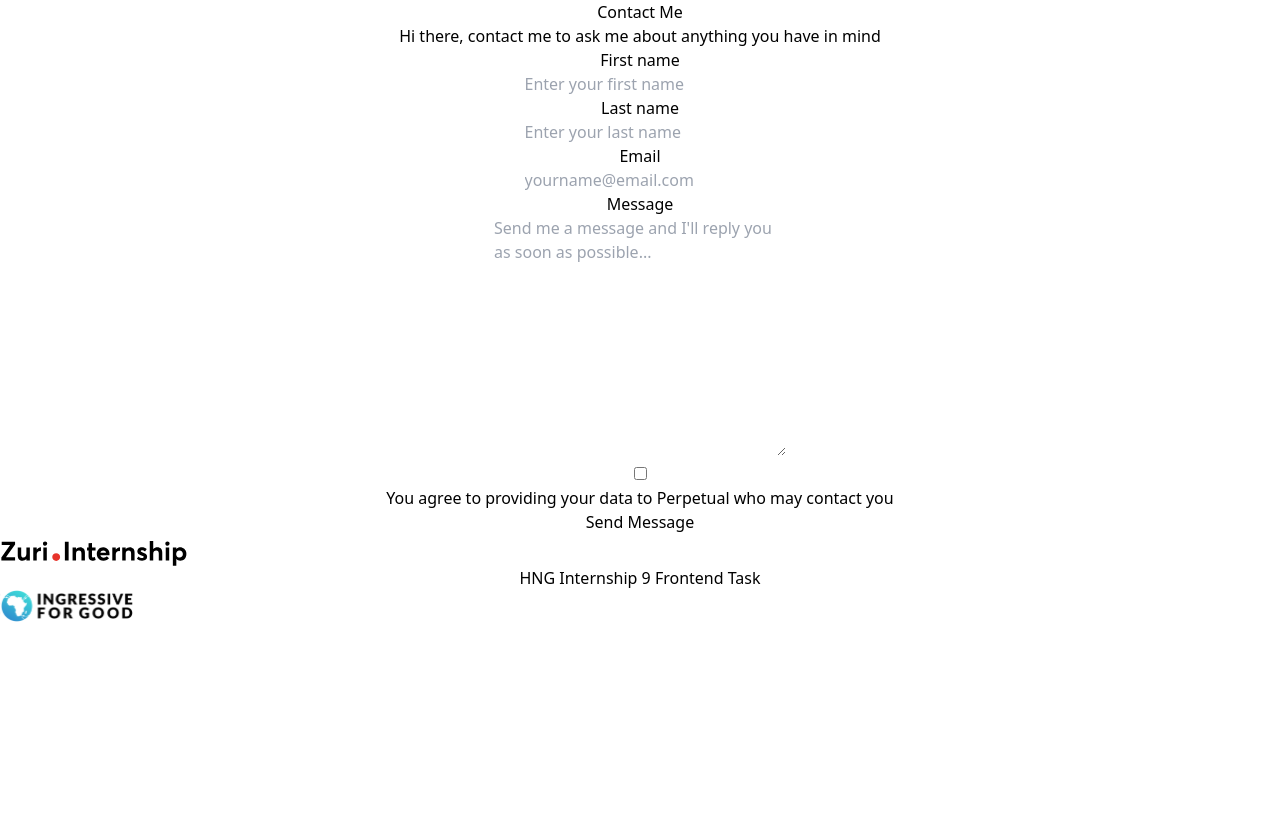
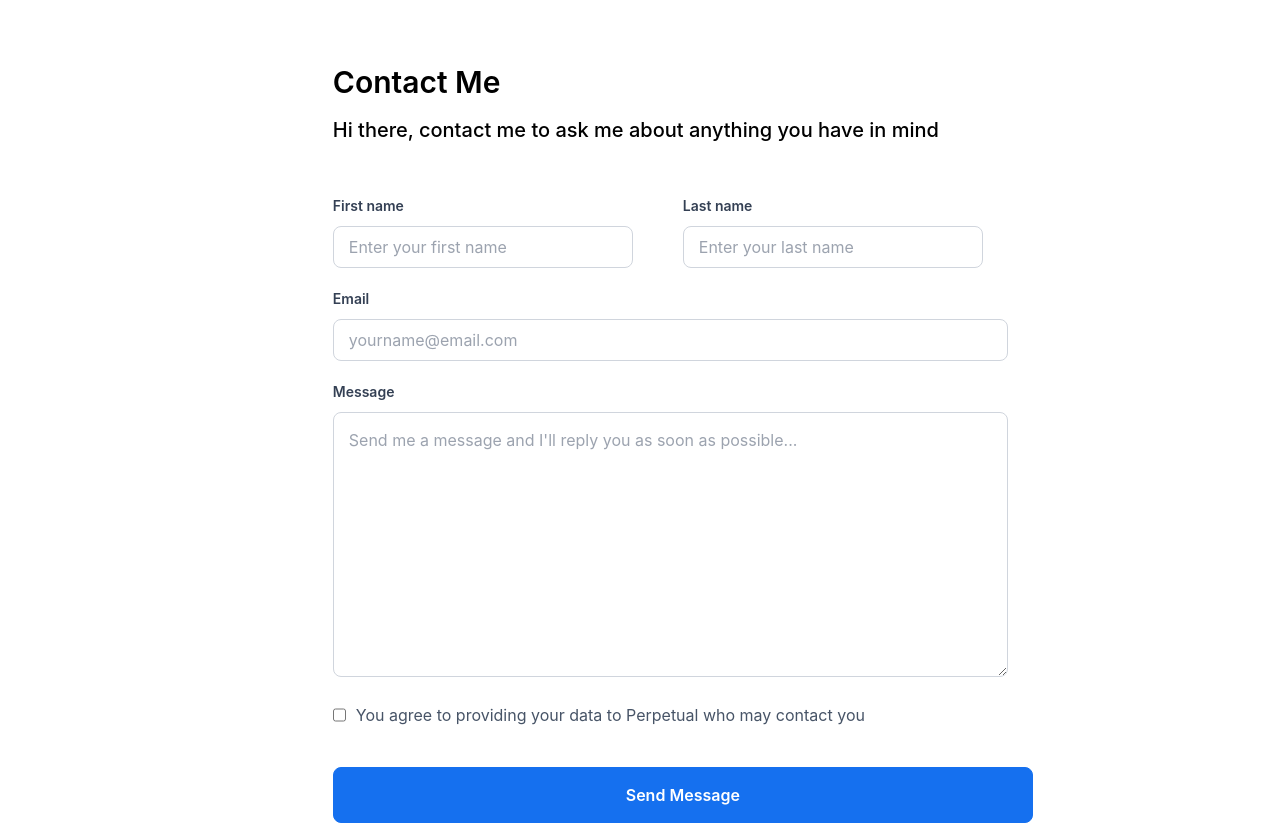
Before and after one commit to Perpy-del/Stage_one, a React (Create React App) app: page /contact in a window 1280 px wide. Shown: the top 825 px of the page. Before the commit the page ends 800 px from the top, so only its background shows below. Built offline with nearby package versions, Linux system fonts and the light colour scheme.

Commit message:
Started on the react js

```diff
--- a/src/Contact.jsx
+++ b/src/Contact.jsx
@@ -1,19 +1,20 @@
 import React from "react";
+import './contact.css'
 
 import zuri from './images/Zuri.Internship_Logo.svg'
 import ingressive from './images/I4G.svg'
 
-function Contact () {
+function Contact (props) {
   return (
-    <div>
+    <div className="app">
     <form action="#">
-      <div class="container">
-        <div class="content">
+      <div className="container">
+        <div className="content">
             <h2>Contact Me</h2>
             <p>Hi there, contact me to ask me about anything you have in mind</p>
-            <div class="fullname">
+            <div className="fullname">
               <div>
-                <div class="name">
+                <div className="name">
                   <label for="firstname"> First name </label>
                 </div>
                 <div>
@@ -22,7 +23,7 @@ function Contact () {
               </div>
 
               <div>
-                <div class="name">
+                <div className="name">
                   <label for="lastname"> Last name </label>
                 </div>
                 <div>
@@ -32,7 +33,7 @@ function Contact () {
             </div>
 
             <div>
-              <div class="email">
+              <div className="email">
                 <label for="email"> Email </label>
               </div>
               <div>
@@ -41,21 +42,22 @@ function Contact () {
             </div>
 
             <div>
-              <div class="message">
+              <div className="message">
                 <label for="message"> Message </label>
               </div>
               <div>
                 <textarea name="message" id="message" cols="30" rows="10" placeholder="Send me a message and I'll reply you as soon as possible..."></textarea>
               </div>
             </div>
-            <div class="agreement">
-              <input type="checkbox" id="agreement" />
-              <div class="agreemt">
+            <div className="agreement">
+              <input type="checkbox" id="agreement" required="required" />
+              <div className="agreemt">
                 <label for="agreement">
                 You agree to providing your data to Perpetual who may contact you
                 </label>
               </div>
             </div>
+
             <div>
               <button
                 type="button"
@@ -68,7 +70,8 @@ function Contact () {
     </form>
 
       <footer>
-          <div class="footer_container">
+        <hr />
+          <div className="footer_container">
                   <img src={zuri} alt="Zuri Logo"/>
                   <h4>HNG Internship 9 Frontend Task</h4>
                   <img src={ingressive} alt="I4G"/>
--- a/src/Home.jsx
+++ b/src/Home.jsx
@@ -1,4 +1,5 @@
 import React from "react";
+import './index.css';
 // importing from react-router-dom to
 // navigate to different end points.
 import { Link } from "react-router-dom";
--- /dev/null
+++ b/src/contact.css
@@ -0,0 +1,127 @@
+body {
+    font-family: "Inter", sans-serif;
+    margin: 0;
+    padding: 0;
+    /* box-sizing: border-box; */
+  }
+
+  .container {
+    width: 80%;
+    margin: auto;
+
+  }
+
+  .content {
+    width: 60%;
+    margin: auto;
+    margin-top: 60px;
+    /* padding-bottom: 100px; */
+  }
+
+  .content h2 {
+    font-size: 30px;
+    font-weight: 600;
+    text-align: left;
+    padding-bottom: 10px;
+  }
+
+  .content p {
+    font-size: 20px;
+    font-weight: 500;
+    text-align: left;
+  }
+
+  .fullname {
+    display: flex;
+    flex-direction: row;
+    gap: 50px;
+  }
+
+  .name, .email, .message {
+    font-weight: 600;
+    text-align: left;
+    padding-bottom: 10px;
+    margin-top: 20px;
+    font-size: 14px;
+    color: #344054
+  }
+
+  #firstname, #lastname {
+    padding: 8px 8px 8px 15px;
+    width: 300px;
+    border: 1px solid #D0D5DD;
+    border-radius: 8px;
+    font-family: "Inter", sans-serif;
+    font-size: 16px;
+    color: #667085;
+  }
+
+  #email {
+    padding: 8px 8px 8px 15px;
+    width: 675px;
+    border: 1px solid #D0D5DD;
+    border-radius: 8px;
+    font-family: "Inter", sans-serif;
+    font-size: 16px;
+    color: #667085;
+  }
+
+  #message {
+    padding: 15px 8px 8px 15px;
+    width: 675px;
+    border: 1px solid #D0D5DD;
+    border-radius: 8px;
+    font-family: "Inter", sans-serif;
+    font-size: 16px;
+    color: #667085;
+  }
+
+  .agreement {
+    display: flex;
+    flex-direction: row;
+    gap: 10px;
+    margin: 20px 0 40px 0;
+  }
+
+  .agreemt {
+    color: #475467;
+  }
+
+  #send {
+    padding: 15px;
+    width: 700px;
+    border: 1px solid #1570EF;
+    border-radius: 8px;
+    background-color: #1570EF;
+    font-family: "Inter", sans-serif;
+    font-size: 16px;
+    font-weight: 600;
+    color: white;
+    margin-bottom: 100px;
+  }
+
+  p {
+    padding-bottom: 30px;
+  }
+
+  .footer_container {
+    display: flex;
+    flex-direction: row;
+    align-items: center;
+    justify-content: space-between;
+    gap: 100px;
+    padding: 30px 150px 80px 150px;
+    height: 200px;
+
+  }
+
+  hr {
+    margin: 0 150px;
+    border: 1px solid #cfcaca;
+  }
+
+  span {
+    font-size: 14px;
+    padding: 5px;
+    color: red;
+  }
```
Also changed, not shown: src/index.css (line endings or trailing spaces).
